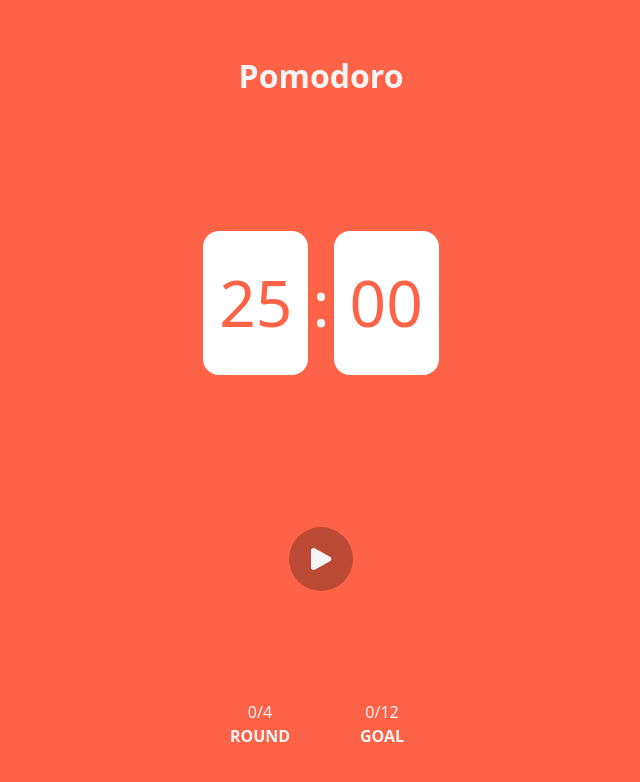
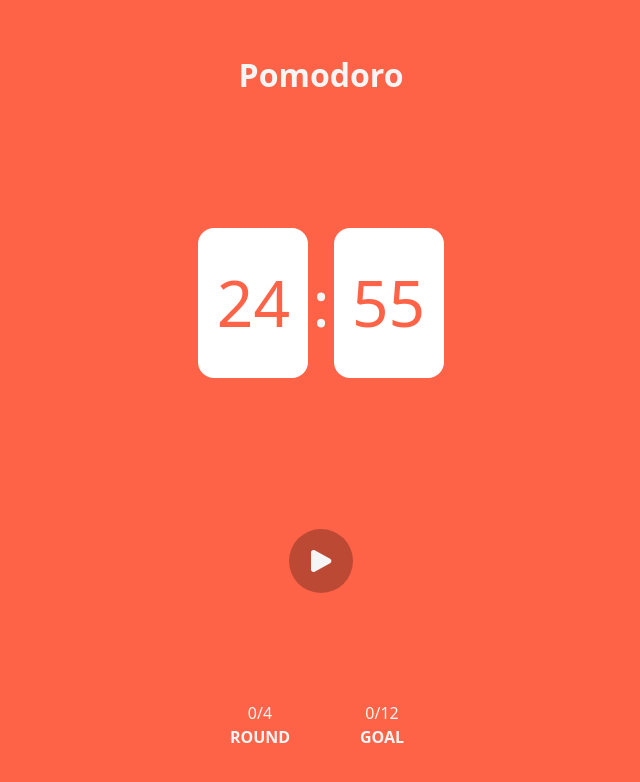
Before and after one commit to ICE0208/nomad-react-study-4, a React (Vite) app in the folder react/react-pomodoro/: page / in a window 1280 px wide. Shown: the top 782 px of the page, without its empty margins (319-959 px from the left). Built offline with nearby package versions, Linux system fonts and the light colour scheme.

Commit message:
feat: Configure Recoil atoms and selectors

```diff
--- a/react/react-pomodoro/src/App.tsx
+++ b/react/react-pomodoro/src/App.tsx
@@ -1,4 +1,22 @@
+import { useRecoilValue, useSetRecoilState } from "recoil";
+import { formattedRemainingMinSecState } from "./recoils/selector";
+import { useEffect } from "react";
+import { accumulatedTimeState } from "./recoils";
+
 function App() {
+  const setTime = useSetRecoilState(accumulatedTimeState);
+  const [remainingMin, remainingSec] = useRecoilValue(
+    formattedRemainingMinSecState,
+  );
+
+  useEffect(() => {
+    const id = setInterval(() => {
+      setTime((prev) => prev + 1);
+    }, 1000);
+
+    return () => clearInterval(id);
+  }, [setTime]);
+
   return (
     <div className="flex h-full flex-col items-center justify-between p-2">
       {/* Title */}
@@ -6,10 +24,14 @@ function App() {
         <span>Pomodoro</span>
       </div>
       {/* Time */}
-      <div className="flex grow-[4] items-center justify-center gap-1 text-[64px]">
-        <span className="rounded-2xl bg-white px-4 py-6 text-[tomato]">25</span>
+      <div className="flex grow-[4] items-center justify-center gap-1 text-center text-[64px] font-medium">
+        <span className="flex h-[150px] w-[110px] items-center justify-center rounded-2xl bg-white px-4 py-6 text-[tomato]">
+          {remainingMin}
+        </span>
         <span>:</span>
-        <span className="rounded-2xl bg-white px-4 py-6 text-[tomato]">00</span>
+        <span className="flex h-[150px] w-[110px] items-center justify-center rounded-2xl bg-white px-4 py-6 text-[tomato]">
+          {remainingSec}
+        </span>
       </div>
       {/* Button */}
       <div className="flex grow-[3] items-center justify-center">
--- /dev/null
+++ b/react/react-pomodoro/src/constants.ts
@@ -0,0 +1,6 @@
+export const MAX_ROUND = 4;
+export const MAX_GOAL = 12;
+
+export const MAX_MINUTES = 25;
+
+export const SEC_OF_ONE_MINUTE = 60;
--- a/react/react-pomodoro/src/main.tsx
+++ b/react/react-pomodoro/src/main.tsx
@@ -1,10 +1,13 @@
-import React from 'react'
-import ReactDOM from 'react-dom/client'
-import App from './App.tsx'
-import './index.css'
+import React from "react";
+import ReactDOM from "react-dom/client";
+import App from "./App.tsx";
+import "./index.css";
+import { RecoilRoot } from "recoil";
 
-ReactDOM.createRoot(document.getElementById('root')!).render(
+ReactDOM.createRoot(document.getElementById("root")!).render(
   <React.StrictMode>
-    <App />
+    <RecoilRoot>
+      <App />
+    </RecoilRoot>
   </React.StrictMode>,
-)
+);
--- /dev/null
+++ b/react/react-pomodoro/src/recoils/atoms.ts
@@ -0,0 +1,6 @@
+import { atom } from "recoil";
+
+export const accumulatedTimeState = atom({
+  key: "accumulatedTime",
+  default: 0,
+});
--- /dev/null
+++ b/react/react-pomodoro/src/recoils/index.ts
@@ -0,0 +1,2 @@
+export { accumulatedTimeState } from "./atoms";
+export { formattedRemainingMinSecState, remainingTimeState } from "./selector";
--- /dev/null
+++ b/react/react-pomodoro/src/recoils/selector.ts
@@ -0,0 +1,27 @@
+import { MAX_MINUTES, SEC_OF_ONE_MINUTE } from "@/constants";
+import { numberToStringFormatter } from "@/utils";
+import { accumulatedTimeState } from ".";
+import { selector } from "recoil";
+
+export const remainingTimeState = selector({
+  key: "remainingTime",
+  get: ({ get }) => {
+    const remainingTime = get(accumulatedTimeState);
+    return MAX_MINUTES * SEC_OF_ONE_MINUTE - remainingTime;
+  },
+});
+
+export const formattedRemainingMinSecState = selector({
+  key: "minSec",
+  get: ({ get }) => {
+    const time = get(remainingTimeState);
+
+    const remainingMinTime = Math.floor(time / SEC_OF_ONE_MINUTE);
+    const remainingSecTime = time % SEC_OF_ONE_MINUTE;
+
+    return [
+      numberToStringFormatter(remainingMinTime),
+      numberToStringFormatter(remainingSecTime),
+    ];
+  },
+});
--- /dev/null
+++ b/react/react-pomodoro/src/utils/index.ts
@@ -0,0 +1 @@
+export { default as numberToStringFormatter } from "./numberToStringFormatter";
--- /dev/null
+++ b/react/react-pomodoro/src/utils/numberToStringFormatter.ts
@@ -0,0 +1,5 @@
+const numberToStringFormatter = (value: number) => {
+  return value.toString().padStart(2, "0");
+};
+
+export default numberToStringFormatter;
```
